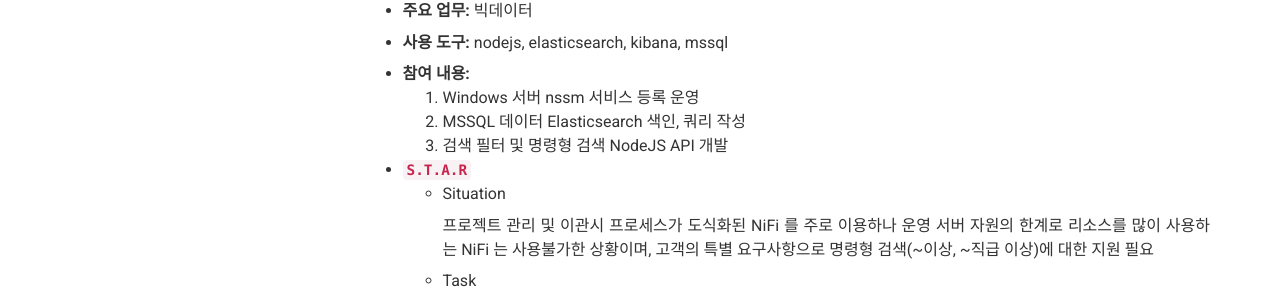
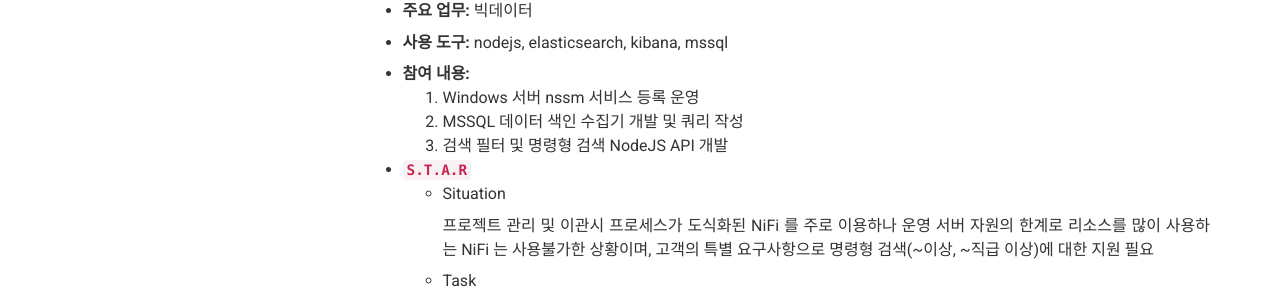
Before and after one commit to sihyeonleee/sihyeonleee.github.io, a Jekyll site: the page built from index.md, in a window 1280 px wide and 900 px high, scrolled down 1751 px. Shown: the part 148-442 px from the top of the window. Built offline with Jekyll 4.4.1, drawn with Linux system fonts in a browser that asks for light colours; nearby versions of some CDN libraries.

Commit message:
no message

```diff
--- a/_config.yml
+++ b/_config.yml
@@ -177,7 +177,7 @@ content:
 
           - **참여 내용:**
             1. Windows 서버 nssm 서비스 등록 운영
-            2. MSSQL 데이터 Elasticsearch 색인, 쿼리 작성
+            2. MSSQL 데이터 색인 수집기 개발 및 쿼리 작성
             3. 검색 필터 및 명령형 검색 NodeJS API 개발
 
           - **`S.T.A.R`**
```
